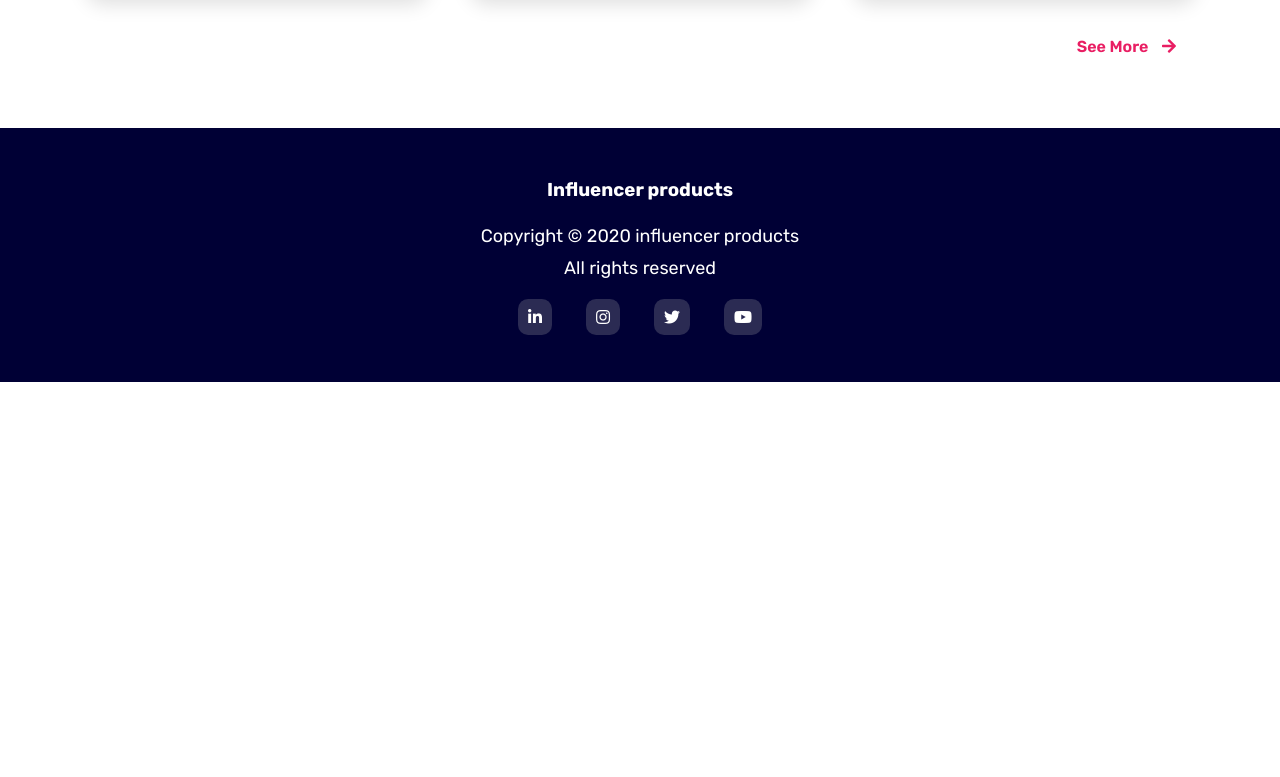
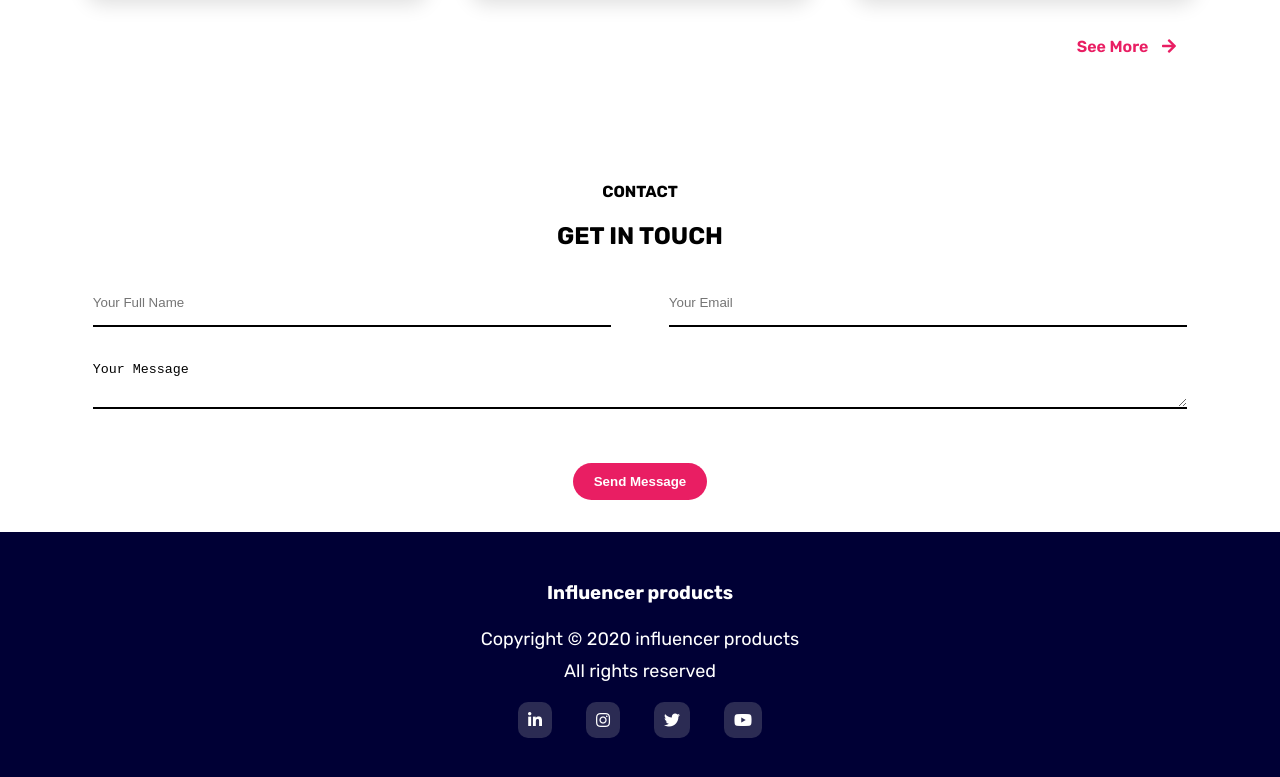
Before and after one commit to MdTasib/Influencer, a plain HTML site: page index.html in a window 1280 px wide. Shown: the part 2240-3017 px from the top of the page. Before the commit the page ends 2622 px from the top, so only its background shows below. Drawn offline with Linux system fonts and the light colour scheme.

Commit message:
responsive start

```diff
--- a/css/responsive.css
+++ b/css/responsive.css
@@ -0,0 +1,27 @@
+/* .grid--cols-2 {
+	grid-template-columns: repeat(2, 1fr);
+}
+.grid--cols-3 {
+	grid-template-columns: repeat(3, 1fr);
+} */
+
+@media (max-width: 1080px) {
+	.grid--cols-3 {
+		grid-template-columns: repeat(2, 1fr);
+	}
+}
+
+@media (max-width: 780px) {
+	.grid--cols-2,
+	.grid--cols-3 {
+		grid-template-columns: repeat(1, 1fr);
+	}
+
+	.grid--cols-6 {
+		grid-template-columns: repeat(2, 1fr);
+	}
+
+	.logo {
+		margin: 20px;
+	}
+}
--- a/css/style.css
+++ b/css/style.css
@@ -22,6 +22,7 @@ body {
 	border-radius: 20px;
 	transition: all 0.3s;
 	border: 1px solid transparent;
+	cursor: pointer;
 }
 
 .btn:hover {
@@ -185,8 +186,30 @@ body {
 .show-all i {
 	margin-left: 10px;
 }
+/* *****************   contact area css ****************** */
+.contact {
+	text-align: center;
+}
 
-/* *****************   Popular Collection area css ****************** */
+.contact-form {
+	margin-bottom: 40px;
+}
+
+.contact-form input,
+textarea {
+	width: 90%;
+	border: 0;
+	border-bottom: 2px solid black;
+	padding: 15px 0px;
+	outline: 0;
+	margin: 10px 0px;
+}
+
+.contact-form textarea {
+	width: 95%;
+}
+
+/* *****************   footer area css ****************** */
 .footer {
 	text-align: center;
 	background-color: #000035;
--- a/index.html
+++ b/index.html
@@ -6,8 +6,8 @@
 		<title>Influencer</title>
 
 		<!-- css file link -->
+		<link rel="stylesheet" href="css/style.css" />
 		<link rel="stylesheet" href="css/responsive.css" />
-		<link rel="stylesheet" href="css/style.css" />
 
 		<!-- google fonts  -->
 		<link rel="preconnect" href="https://fonts.googleapis.com" />
@@ -258,6 +258,24 @@
 			</div>
 		</section>
 
+		<!-- contact form area -->
+		<section class="contact section-pad">
+			<div class="container">
+				<div class="contact-header">
+					<h4>CONTACT</h4>
+					<h2>GET IN TOUCH</h2>
+				</div>
+				<div class="contact-form">
+					<div class="grid grid--cols-2">
+						<input type="text" placeholder="Your Full Name" />
+						<input type="email" placeholder="Your Email" />
+					</div>
+					<textarea>Your Message</textarea>
+				</div>
+				<button class="btn">Send Message</button>
+			</div>
+		</section>
+
 		<!-- footer area -->
 		<footer class="footer section-pad">
 			<div class="container">
```
